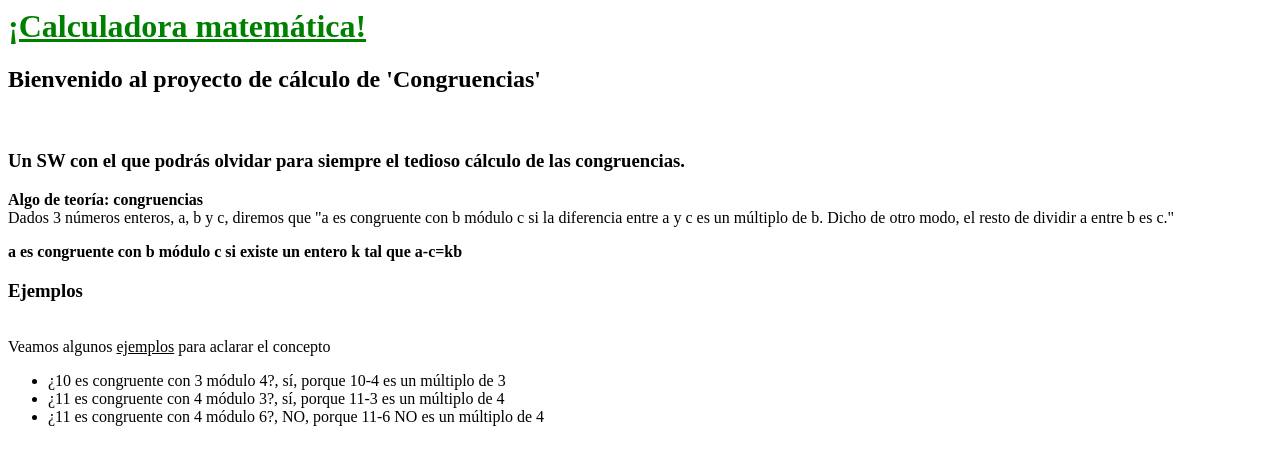
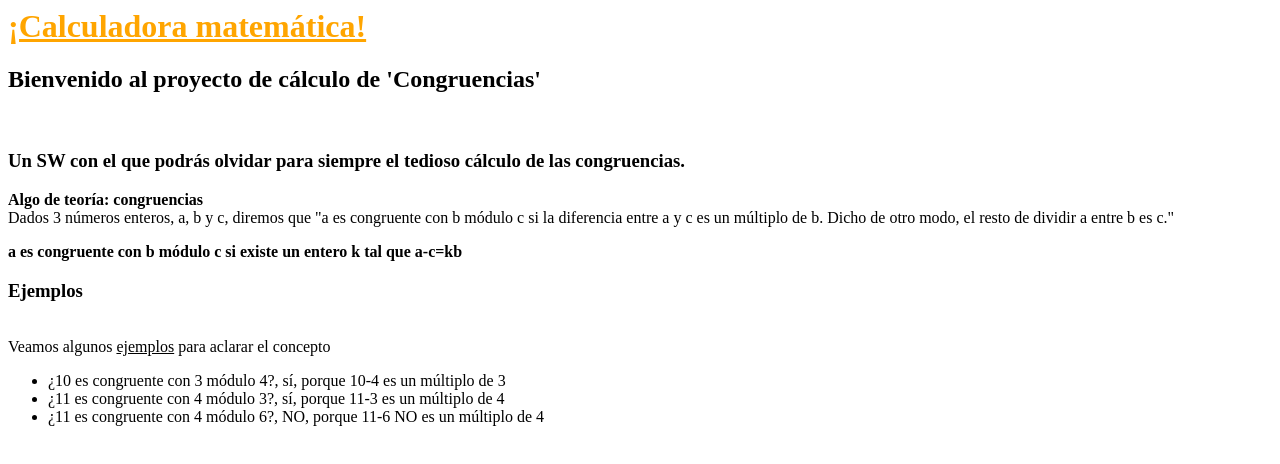
Before and after one commit to ahortalq/tutorial, a plain HTML site: page src/index.html in a window 1280 px wide. Drawn offline with Linux system fonts and the light colour scheme.

Commit message:
VA-43 Update color

```diff
--- a/src/index.html
+++ b/src/index.html
@@ -4,7 +4,7 @@
     <title>Calculadora matemática</title>
   </head>
   <body>
-    <h1><font color="green"><u>¡Calculadora matemática!</u></font></h1><P>
+    <h1><font color="orange"><u>¡Calculadora matemática!</u></font></h1><P>
     <h2>Bienvenido al proyecto de cálculo de 'Congruencias'</h2><br>
     <h3>Un SW con el que podrás olvidar para siempre el tedioso cálculo de las congruencias.</h3><P>
     <b>Algo de teoría: congruencias</b><br>
```
